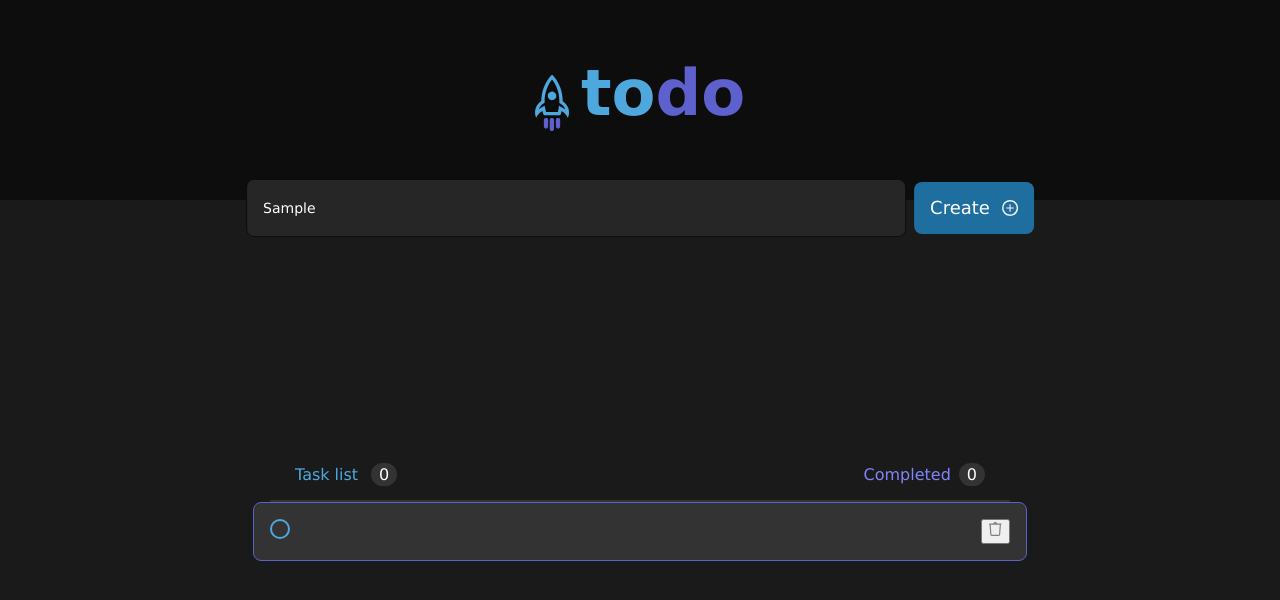
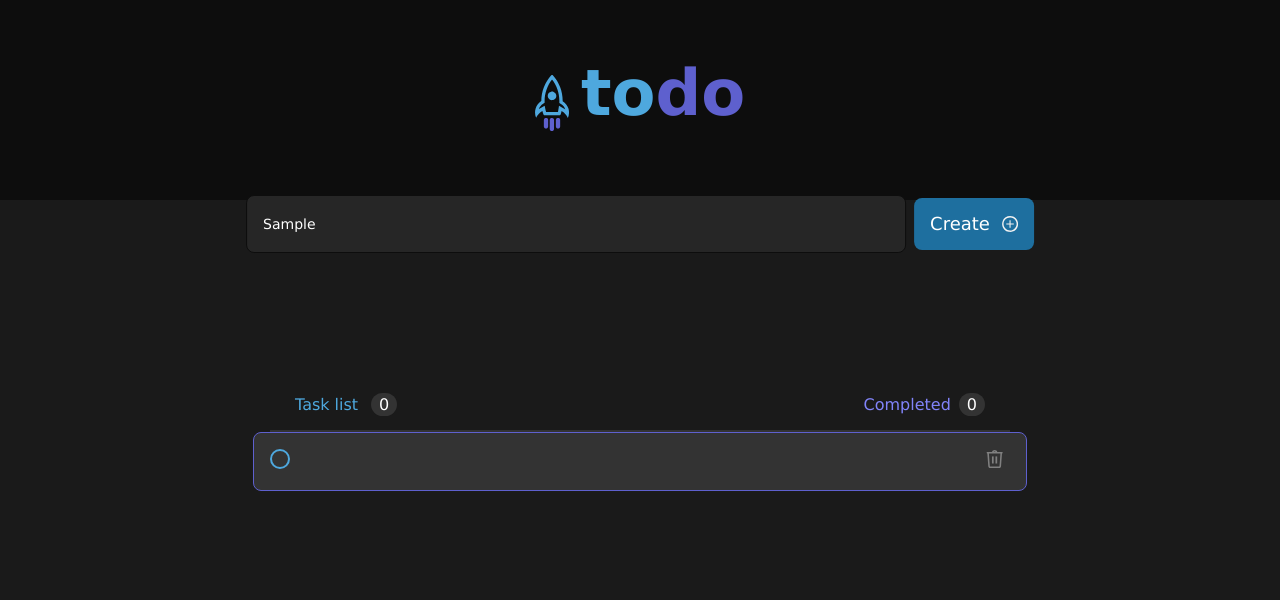
Before and after one commit to vvpichuev/ToDo, a Vue app: page / in a window 1280 px wide. Both pictures are taken after typing "Sample" into the empty fields and a click on the button "Create". Shown: the top 600 px of the page. Built offline with nearby package versions, Linux system fonts and the light colour scheme.

Commit message:
fix(pages, ToDoItem): 1. adaptive changes 2. style changes

```diff
--- a/src/pages/index.vue
+++ b/src/pages/index.vue
@@ -9,7 +9,7 @@
         </header>
 
       <div class="new-task-field">
-        <input class="task-name-input" type="text" placeholder="Type a new task">
+        <TheInput class="task-name-input" placeholder="Type a new task"/>
         <button class="create-task-button" @click="tasks.push(1);" >Create <img src="src/assets/svg/plus.svg" alt=""></button>
       </div>
 
@@ -45,6 +45,7 @@
 <script setup>
   import {ref} from "vue";
   import ToDoItem from "@/widgets/ToDo/ui/ToDoItem.vue";
+  import TheInput from "@/shared/TheInput/ui/index.vue";
    const tasks = ref([])
 </script>
 
@@ -136,11 +137,11 @@
         position: absolute;
       }
       @include media($xs){
-        top:22%;
+        top:25%;
       }
 
       @include media($l){
-        top:26%;
+        top:28%;
       }
 
       .task-name-input {
@@ -228,7 +229,11 @@
       height: 290px;
 
       @include media($xs){
-        margin-top: 160px;
+        margin-top: 140px;
+      }
+
+      @include media($l){
+        margin-top: 90px;
       }
 
 
--- a/src/widgets/ToDo/ui/ToDoItem.vue
+++ b/src/widgets/ToDo/ui/ToDoItem.vue
@@ -3,16 +3,16 @@
 
       <div class="checkbox">
         <input type="checkbox" id="custom-checkbox">
+
         <label for="custom-checkbox"></label>
       </div>
-
-      <input class="task-text-field" type="text">
-      <button><img src="@/assets/svg/delete_icon.svg" alt=""></button>
+      <TheInput class="task-text-field"/>
+      <button class="delete_button"><img class="delete_icon" src="@/assets/svg/delete.svg" alt=""></button>
     </div>
 </template>
 
 <script setup>
-
+import TheInput from '@/shared/TheInput/ui/index.vue';
 
 </script>
 
@@ -62,5 +62,17 @@
         border: none;
         color: white;
       }
+
+      .delete_button {
+        background-color: transparent;
+        outline: none;
+        border: none;
+
+        .delete_icon {
+          width: 18px;
+          height: 18px;
+        }
+
+      }
     }
 </style>
```
Also changed, not shown: src/assets/svg/delete.svg (added).
